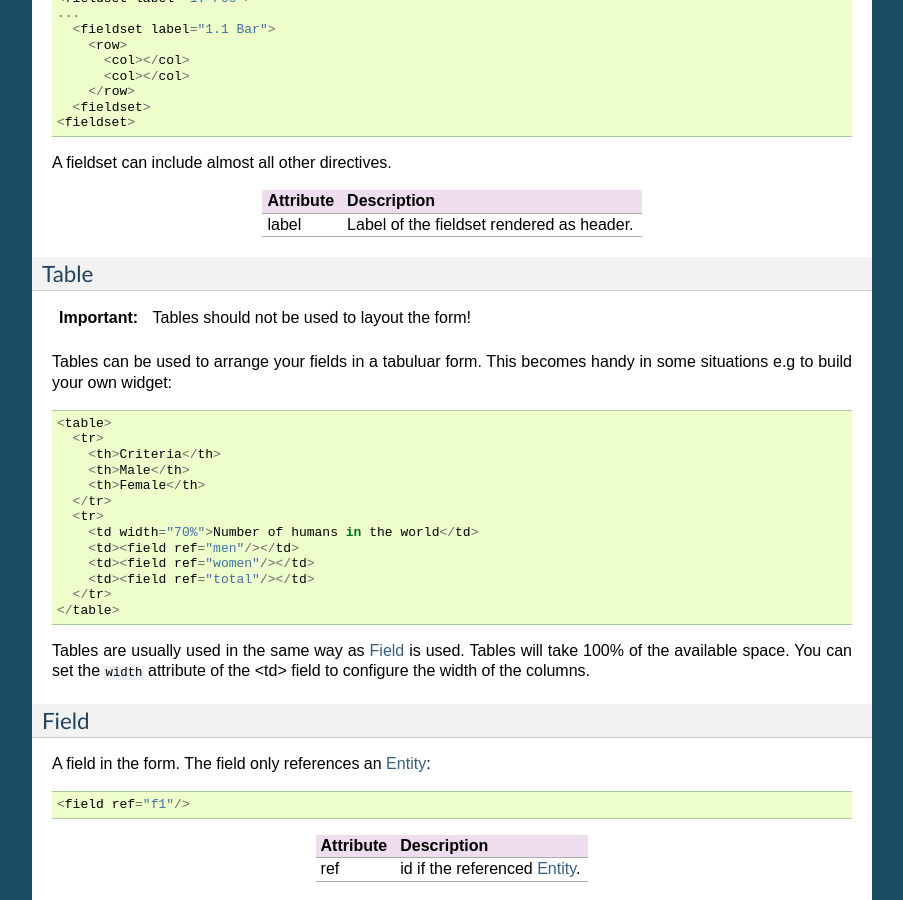
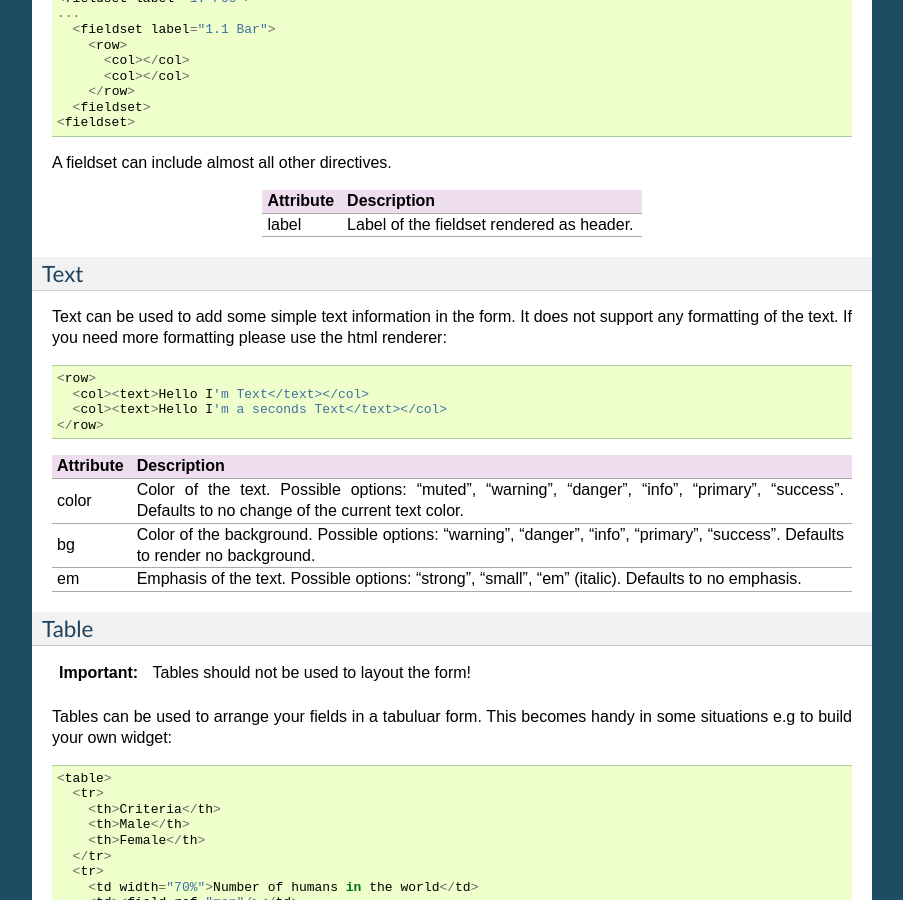
Before and after one commit to ringo-framework/formbar, a Sphinx documentation site: the page built from docs/source/config.rst, in a window 1280 px wide and 900 px high, scrolled down 8105 px. Shown: the whole window, without its empty margins (198-1101 px from the left). Built offline with Sphinx 7.4.7, drawn with Linux system fonts in a browser that asks for light colours; formulas are drawn with MathJax 3.

Commit message:
Added documentation on the new "text" element.

```diff
--- a/docs/source/config.rst
+++ b/docs/source/config.rst
@@ -491,6 +491,26 @@ Attribute      Description
 label          Label of the fieldset rendered as header.
 ============   ===========
 
+Text
+----
+Text can be used to add some simple text information in the form. It does not
+support any formatting of the text. If you need more formatting please use the
+html renderer::
+
+      <row>
+        <col><text>Hello I'm Text</text></col>
+        <col><text>Hello I'm a seconds Text</text></col>
+      </row>
+
+
+============   ===========
+Attribute      Description
+============   ===========
+color          Color of the text. Possible options: "muted", "warning", "danger", "info", "primary", "success". Defaults to no change of the current text color.
+bg             Color of the background. Possible options: "warning", "danger", "info", "primary", "success". Defaults to render no background.
+em             Emphasis of the text. Possible options: "strong", "small", "em" (italic). Defaults to no emphasis.
+============   ===========
+
 Table
 -----
 .. important::
```
